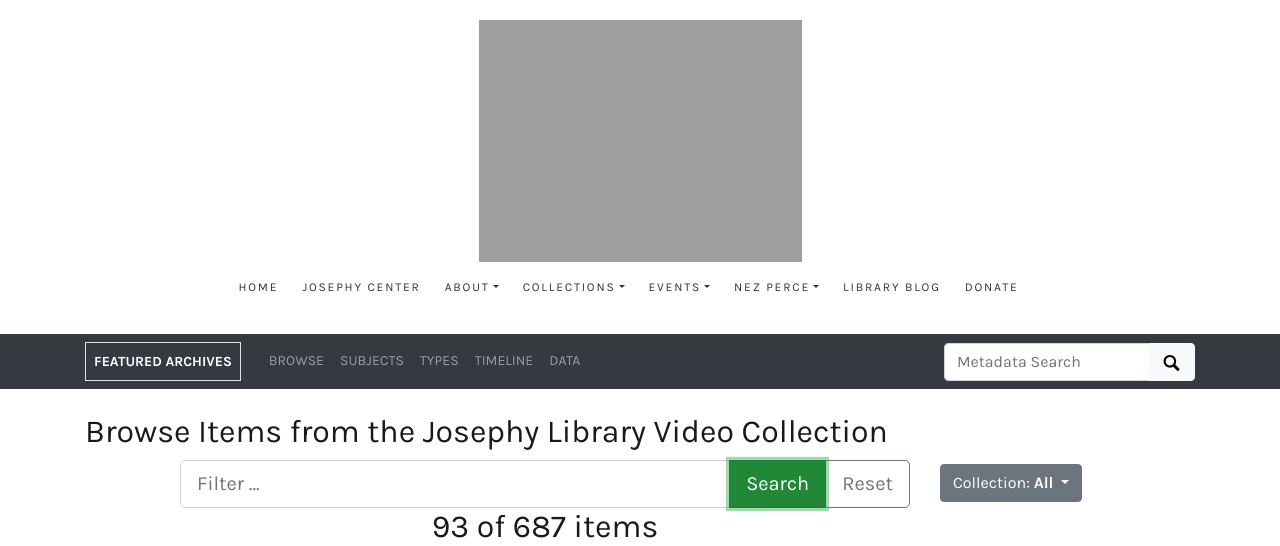
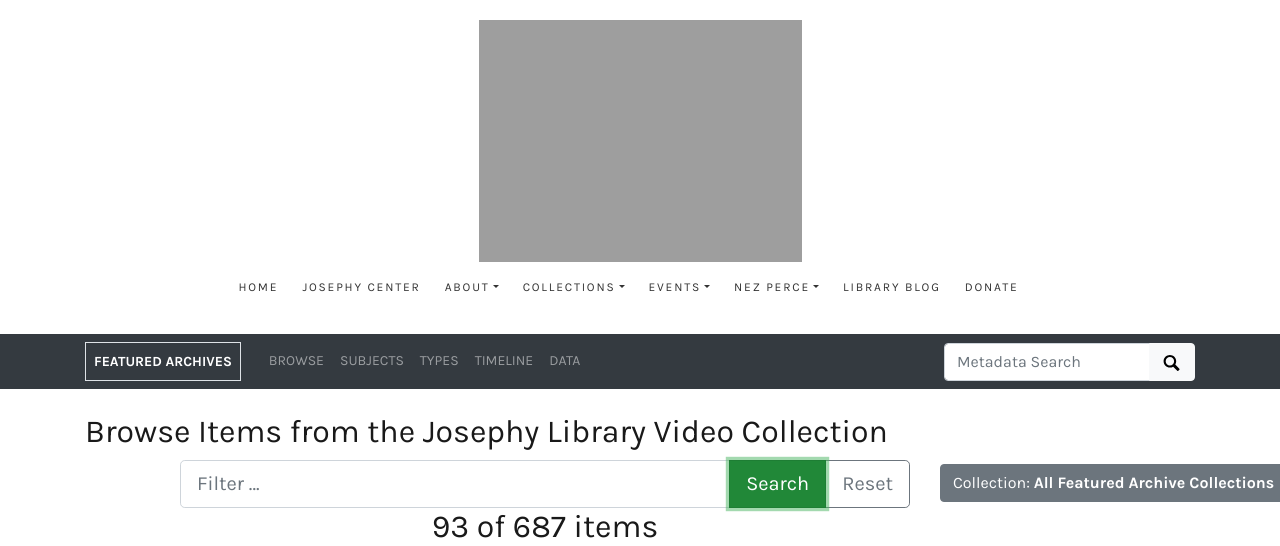
Before and after one commit to josephylibrary/collections, a Jekyll site: the page built from pages/browsevideo.md, in a window 1280 px wide and 900 px high, cut to the strip 0-546 px from the top of the window. Built offline with Jekyll 4.4.1, drawn with Linux system fonts in a browser that asks for light colours; comment, search, counter and statistics services are not loaded.

Commit message:
Update browse.html
Collections General to Specific Text

```diff
--- a/_layouts/browse.html
+++ b/_layouts/browse.html
@@ -18,10 +18,10 @@ layout: page
     <div class="col-md-2">
         <div class="dropdown">
             <button class="btn btn-secondary mt-1 dropdown-toggle" type="button" id="browseSortButton" data-toggle="dropdown" aria-haspopup="true" aria-expanded="false">
-                Collection: <span class="font-weight-bold" id="sortfilter">All</span>
+                Collection: <span class="font-weight-bold" id="sortfilter">All Featured Archive Collections</span>
             </button>
             <div class="dropdown-menu browse-sort-menu" aria-labelledby="browseSortButton">
-                <a class="dropdown-item browse-filter-item active filter" data-filter="allcollections" href="/collections/browse.html#">All Collections</a>
+                <a class="dropdown-item browse-filter-item active filter" data-filter="allcollections" href="/collections/browse.html#">All Featured Achive Collections</a>
                 {%- assign collections = site.data[site.metadata] | map: 'collection' | compact | uniq -%}
                 {% for collection in collections %}<a class="dropdown-item browse-filter-item" data-filter="{{collection | downcase | downcase | remove: ' ' }}" href="/collections/browse.html#{{collection}}">{{collection}}</a>{% endfor %}
              </div>
```
